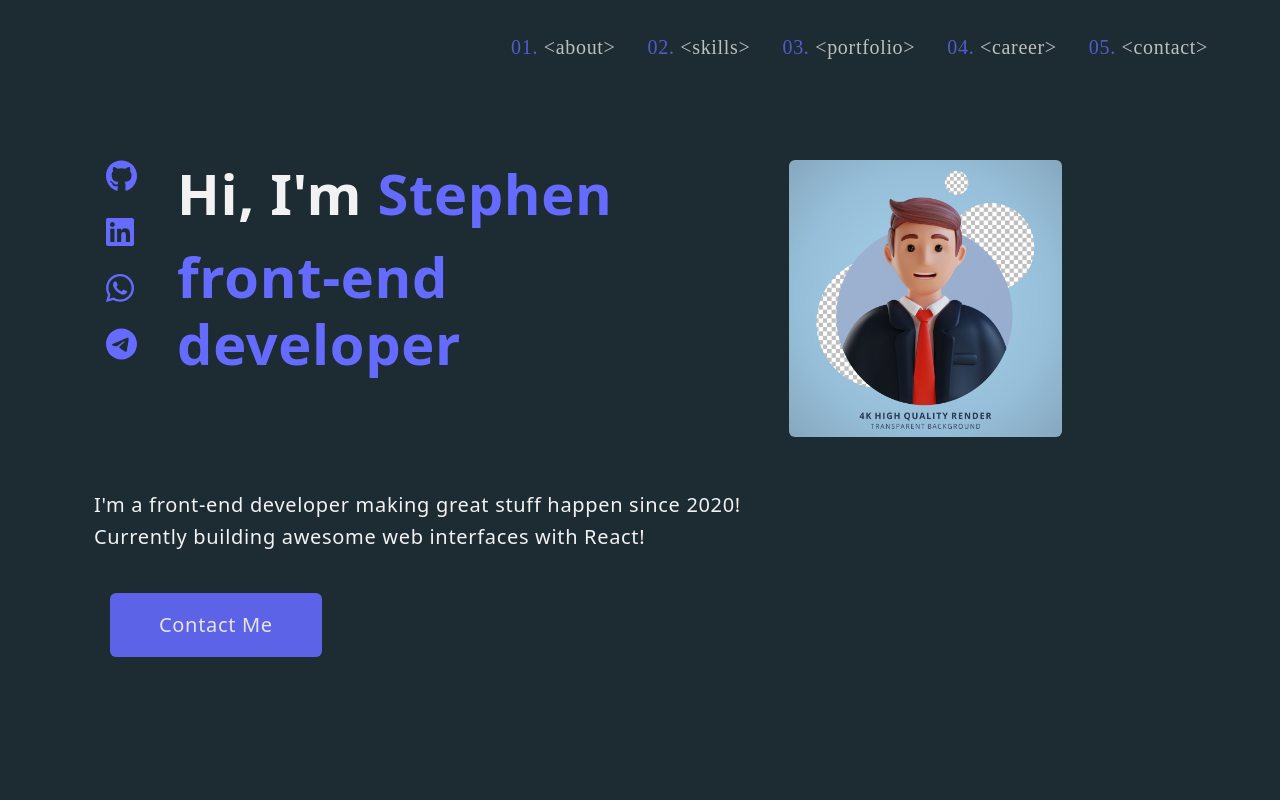
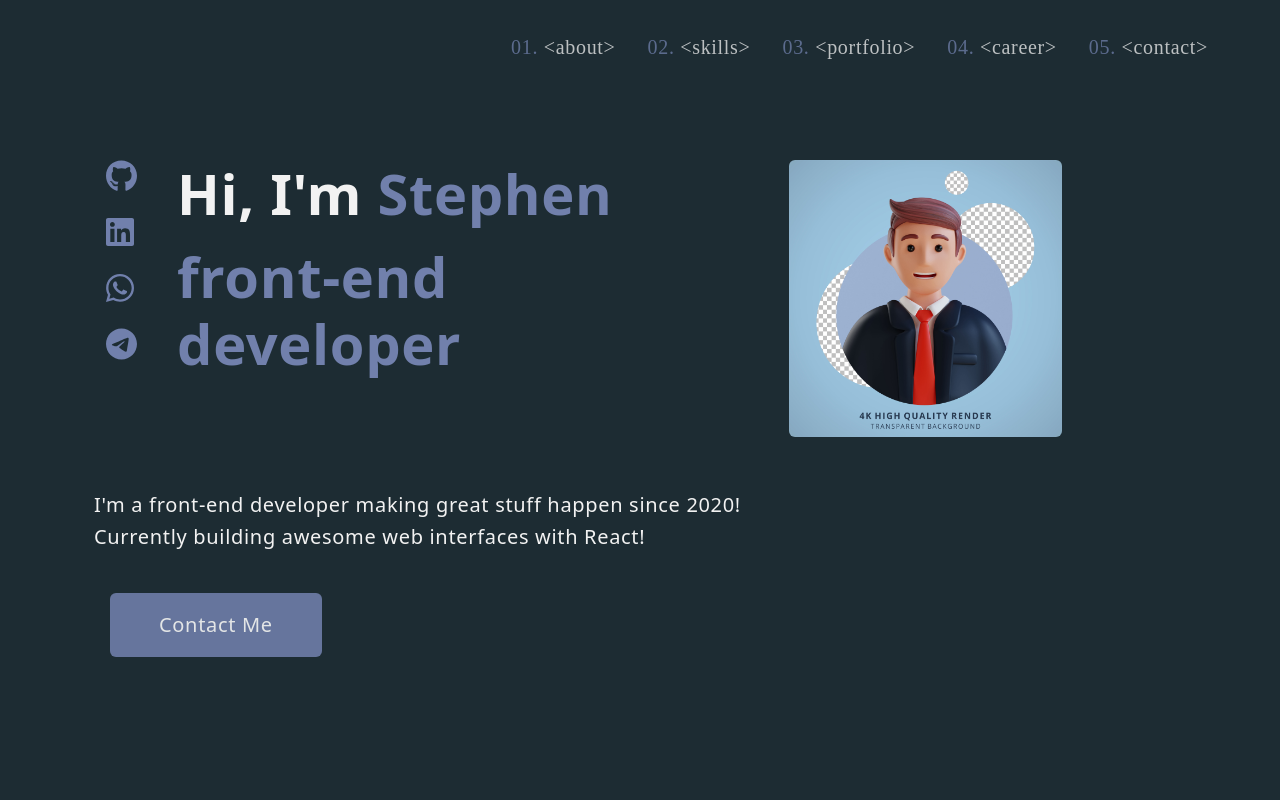
Before and after one commit to Kafolabi/portfolio, a React (Create React App) app: page / in a window 1280 px wide. Shown: the top 800 px of the page. Built offline with nearby package versions, Linux system fonts and the light colour scheme; a web font is replaced by a local one.

Commit message:
Update App.css

```diff
--- a/src/App.css
+++ b/src/App.css
@@ -4,7 +4,8 @@
 :root {
   --bg-color-light: rgba(104, 62, 62, 0.116);
   --bg-color-dark: rgb(29,44,51);
-  --color-light: rgb(102, 107, 255);
+/*   --color-light: rgb(102, 107, 255); */
+  --color-light: rgb(113, 128, 172);
   --color-dark: rgb(0,209,199);
   --ff-primary: 'Calibre', sans-serif;
   --ff-secondary: 'Solway', serif;
```
